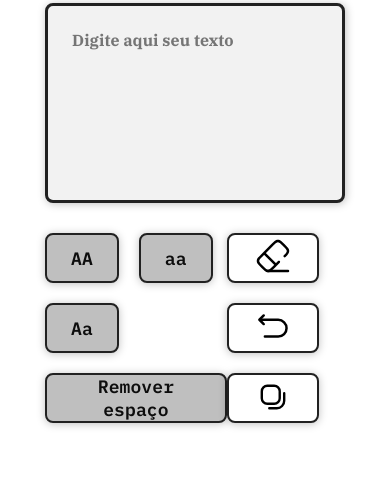
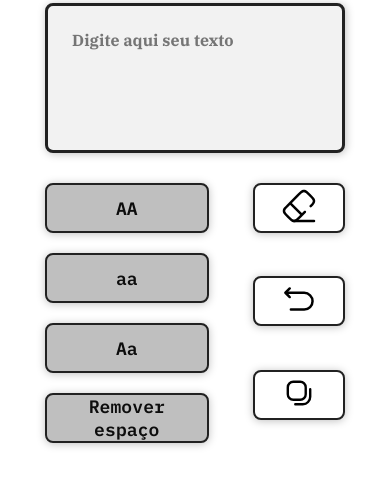
Before and after one commit to joao-zimny/conversor-de-texto, a plain HTML site: page index.html in a window 390 px wide. Shown: the part 79-566 px from the top of the page. Drawn offline with Linux system fonts and the light colour scheme.

Commit message:
responsividade aplicada

```diff
--- a/css/styles.css
+++ b/css/styles.css
@@ -93,6 +93,9 @@
     .utilities-grid {
         justify-content: flex-start;
     }
+    .tools-grid {
+        justify-content: flex-end;
+    }
 }
 
 @media (max-width: 800px) {
@@ -102,7 +105,13 @@
     .container h1 {
         margin-top: 60px;
     }
+    .button-grid {
+        gap: 30px;
+    }
     .utilities-grid {
+        justify-content: flex-start;
+    }
+    .utilities-grid button {
         justify-content: flex-start;
     }
 }
@@ -111,8 +120,12 @@
     .container {
         max-width: 400px;
     }
-    .utilities-grid {
+    #text-area {
+        height: 300px;
+    }
+    .utilities-grid button {
         justify-content: flex-start;
+        flex-grow: 1;
     }
 }
 
@@ -125,9 +138,13 @@
     }
 
     #text-area {
-        height: 200px;
+        height: 150px;
     }
     .utilities-grid {
         justify-content: flex-start;
     }
+    .utilities-grid button {
+        justify-content: flex-start;
+        flex-grow: 1;
+    }
 }
```
